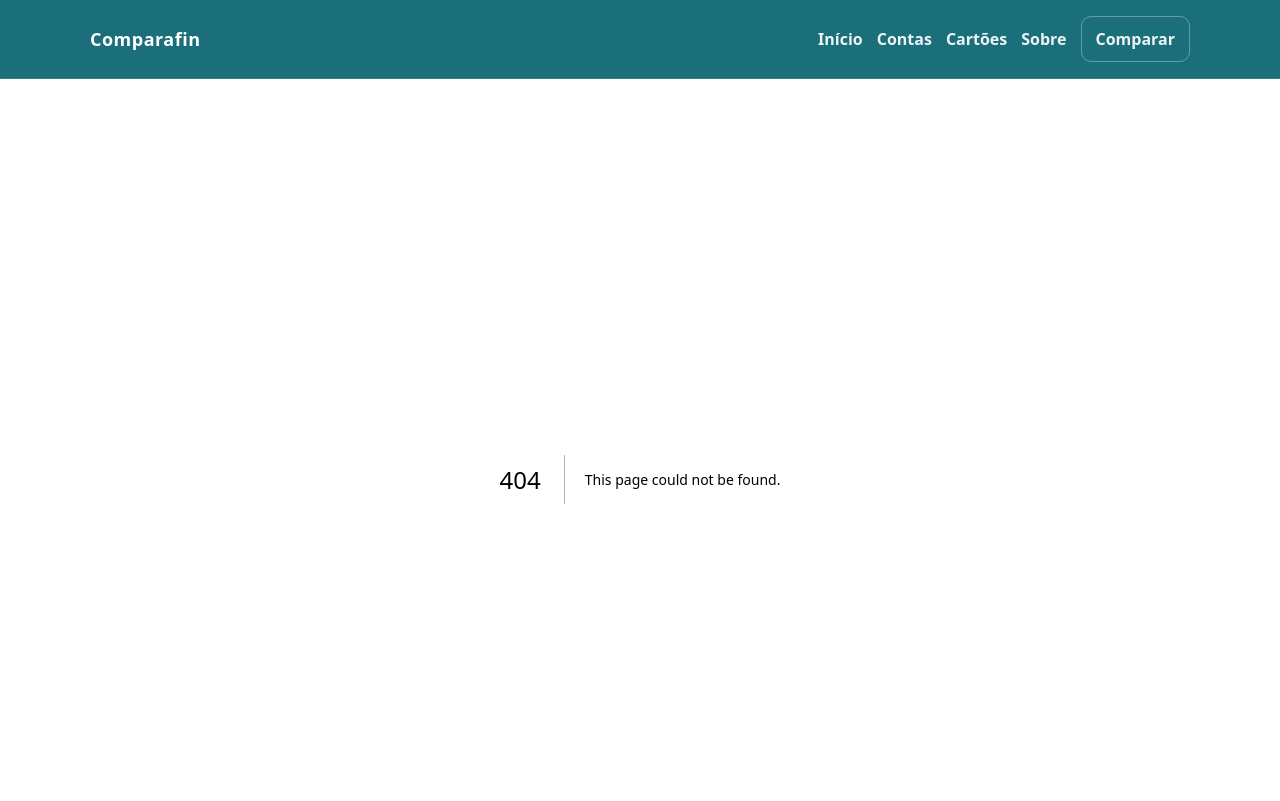
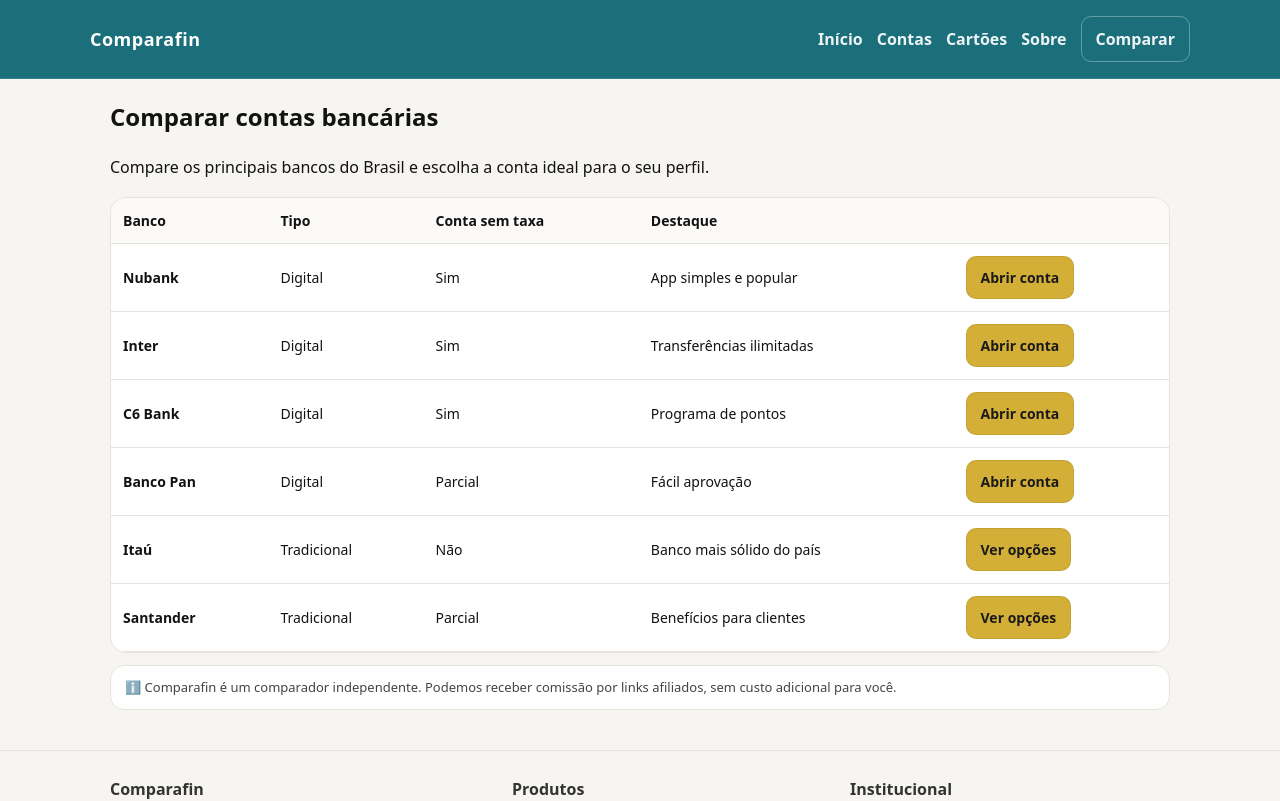
Before and after one commit to caroriedi7-dev/comparafin, a Next.js app: page /comptes in a window 1280 px wide. Before the commit this address had no page. Shown: the top 801 px of the page. Built offline with nearby package versions, Linux system fonts and the light colour scheme.

Commit message:
Create page.js

```diff
--- /dev/null
+++ b/app/comptes/page.js
@@ -0,0 +1,81 @@
+export default function Comptes() {
+  return (
+    <>
+      <section>
+        <h1>Comparar contas bancárias</h1>
+        <p>
+          Compare os principais bancos do Brasil e escolha a conta ideal
+          para o seu perfil.
+        </p>
+      </section>
+
+      <section className="tableWrap">
+        <table>
+          <thead>
+            <tr>
+              <th>Banco</th>
+              <th>Tipo</th>
+              <th>Conta sem taxa</th>
+              <th>Destaque</th>
+              <th></th>
+            </tr>
+          </thead>
+          <tbody>
+            <tr>
+              <td><strong>Nubank</strong></td>
+              <td>Digital</td>
+              <td>Sim</td>
+              <td>App simples e popular</td>
+              <td><a className="btn" href="#">Abrir conta</a></td>
+            </tr>
+
+            <tr>
+              <td><strong>Inter</strong></td>
+              <td>Digital</td>
+              <td>Sim</td>
+              <td>Transferências ilimitadas</td>
+              <td><a className="btn" href="#">Abrir conta</a></td>
+            </tr>
+
+            <tr>
+              <td><strong>C6 Bank</strong></td>
+              <td>Digital</td>
+              <td>Sim</td>
+              <td>Programa de pontos</td>
+              <td><a className="btn" href="#">Abrir conta</a></td>
+            </tr>
+
+            <tr>
+              <td><strong>Banco Pan</strong></td>
+              <td>Digital</td>
+              <td>Parcial</td>
+              <td>Fácil aprovação</td>
+              <td><a className="btn" href="#">Abrir conta</a></td>
+            </tr>
+
+            <tr>
+              <td><strong>Itaú</strong></td>
+              <td>Tradicional</td>
+              <td>Não</td>
+              <td>Banco mais sólido do país</td>
+              <td><a className="btn" href="#">Ver opções</a></td>
+            </tr>
+
+            <tr>
+              <td><strong>Santander</strong></td>
+              <td>Tradicional</td>
+              <td>Parcial</td>
+              <td>Benefícios para clientes</td>
+              <td><a className="btn" href="#">Ver opções</a></td>
+            </tr>
+          </tbody>
+        </table>
+      </section>
+
+      <div className="note">
+        ℹ️ Comparafin é um comparador independente.
+        Podemos receber comissão por links afiliados, sem custo adicional para você.
+      </div>
+    </>
+  );
+}
```
